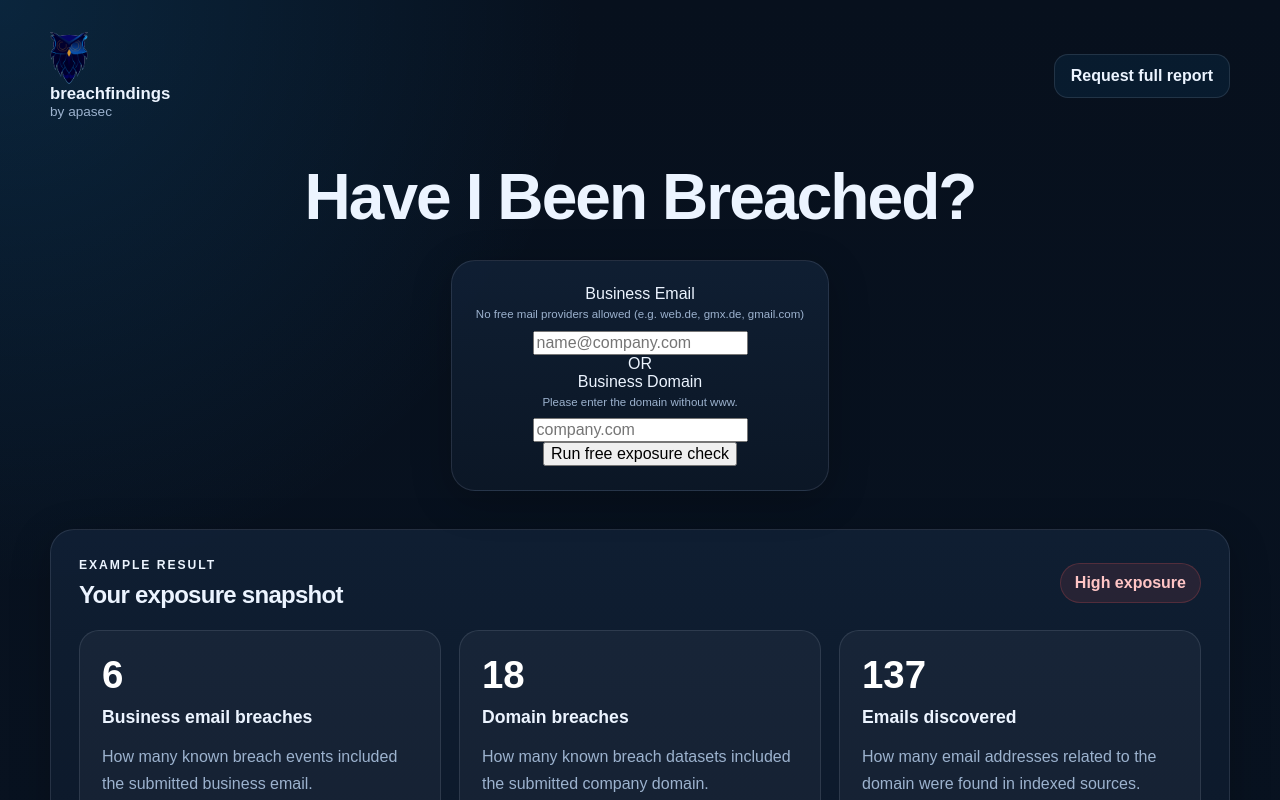
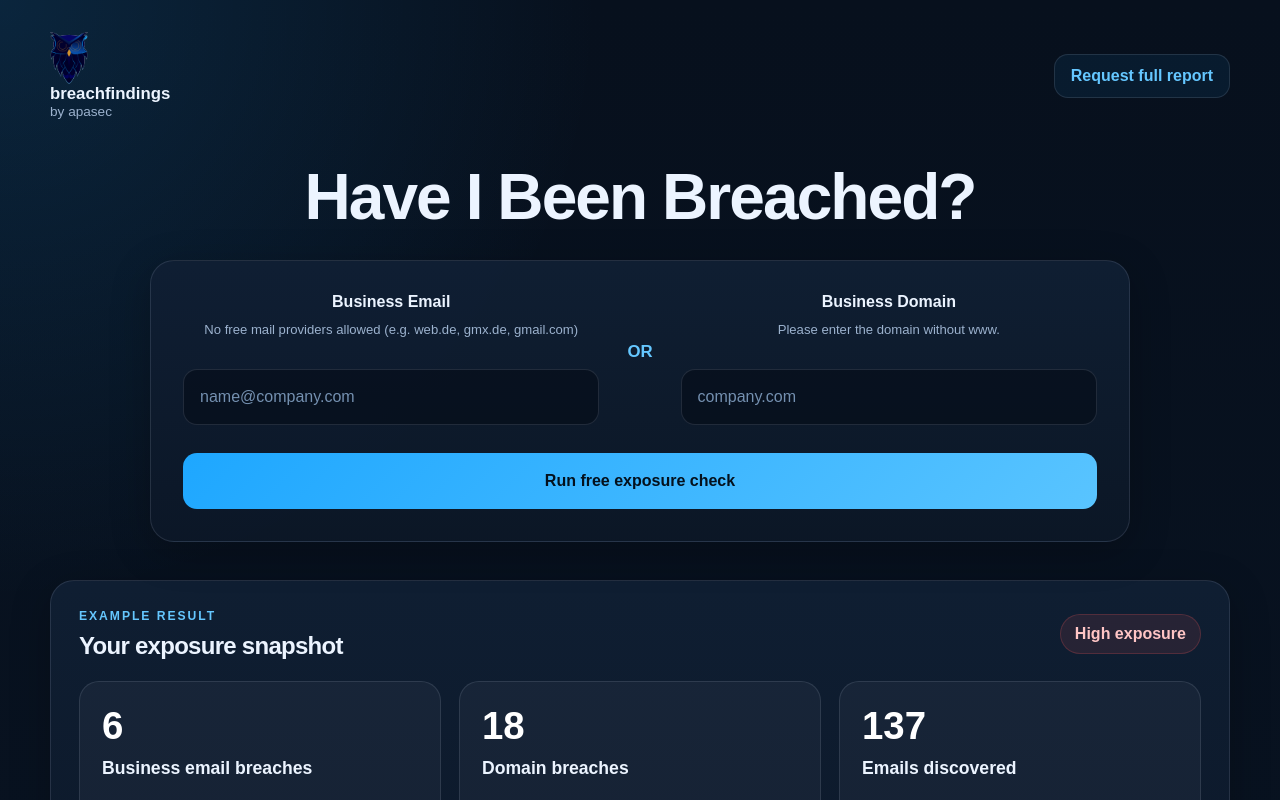
Before and after one commit to Ansalidre/breachfindings, a Next.js app: page / in a window 1280 px wide. Shown: the top 800 px of the page. Built offline with nearby package versions, Linux system fonts and the light colour scheme.

Commit message:
Update globals.css

```diff
--- a/app/globals.css
+++ b/app/globals.css
@@ -7,7 +7,7 @@
   --text: #ecf4ff;
   --muted: #9cb2ce;
   --accent: #1ea7ff;
-  --accent-strong: #d;
+  --accent-strong: #65c7ff;
   --success: #13314f;
 }
 
@@ -118,7 +118,7 @@ input {
 
 .centered-card {
   width: 100%;
-  max-width: 560px;
+  max-width: 980px;
   margin: 0 auto;
 }
 
@@ -168,7 +168,68 @@ input {
 .hero-card {
   padding: 24px;
 }
+.wide-card {
+  width: 100%;
+  max-width: 980px;
+  padding: 32px;
+}
 
+.dual-form-layout {
+  display: grid;
+  grid-template-columns: 1fr auto 1fr;
+  gap: 28px;
+  align-items: end;
+}
+
+.field-block {
+  display: grid;
+  gap: 10px;
+}
+
+.field-block label {
+  color: var(--text);
+  font-weight: 700;
+  font-size: 1rem;
+}
+
+.field-block input {
+  width: 100%;
+  height: 56px;
+  border-radius: 14px;
+  border: 1px solid var(--line);
+  background: rgba(5, 12, 22, 0.56);
+  color: var(--text);
+  padding: 0 16px;
+  outline: none;
+}
+
+.field-block input::placeholder {
+  color: #7490b0;
+}
+
+.centered-or {
+  align-self: center;
+  justify-self: center;
+  font-size: 1.05rem;
+  font-weight: 800;
+  color: var(--accent-strong);
+  padding-bottom: 14px;
+}
+
+.hero-button-row {
+  margin-top: 28px;
+}
+
+.hero-button-row button {
+  width: 100%;
+  border: 0;
+  border-radius: 14px;
+  background: linear-gradient(135deg, var(--accent), #59c4ff);
+  color: #04111d;
+  font-weight: 700;
+  height: 56px;
+  cursor: pointer;
+}
 .form-grid {
   display: grid;
   grid-template-columns: 1fr 1fr;
@@ -205,10 +266,11 @@ input {
   grid-column: 1 / -1;
 }
 .field-hint {
-  margin: 4px 0 8px;
+  margin: 0;
   color: var(--muted);
-  font-size: 0.72rem;
-  line-height: 1.35;
+  font-size: 0.82rem;
+  line-height: 1.4;
+  min-height: 38px;
 }
 .field button,
 .report-card button {
@@ -339,6 +401,24 @@ input {
   .page-shell {
     width: min(100% - 20px, 1180px);
     padding-top: 18px;
+   .wide-card {
+    max-width: 640px;
+    padding: 24px;
+  }
+
+  .dual-form-layout {
+    grid-template-columns: 1fr;
+    gap: 18px;
+  }
+
+  .centered-or {
+    padding-bottom: 0;
+  }
+
+  .field-hint {
+    min-height: auto;
+  }
+
   }
 
   .hero-card,
```
